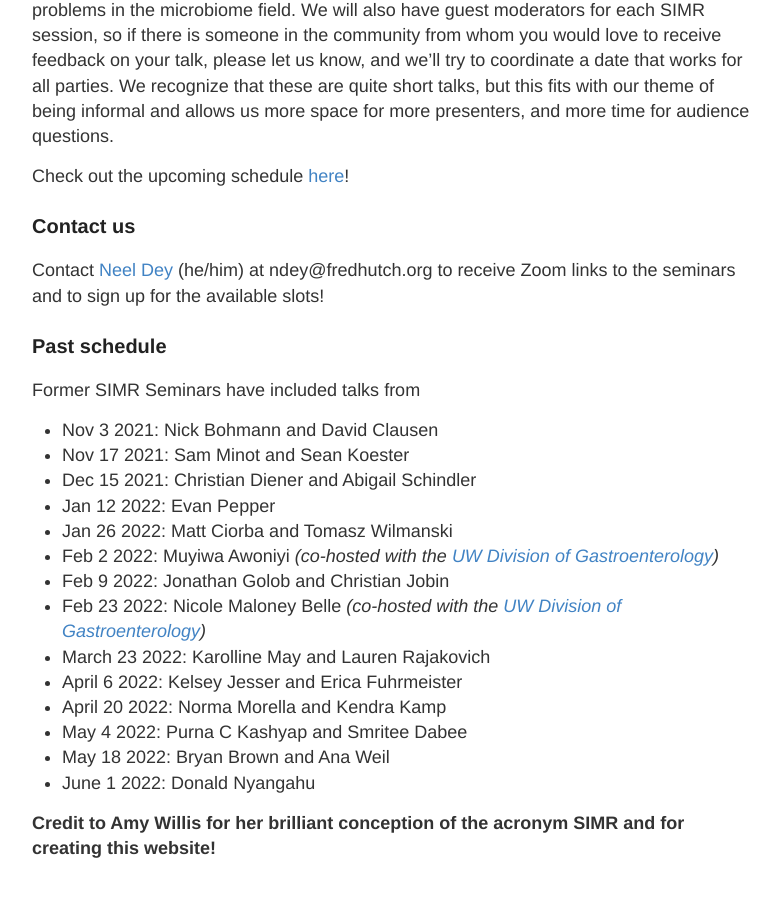
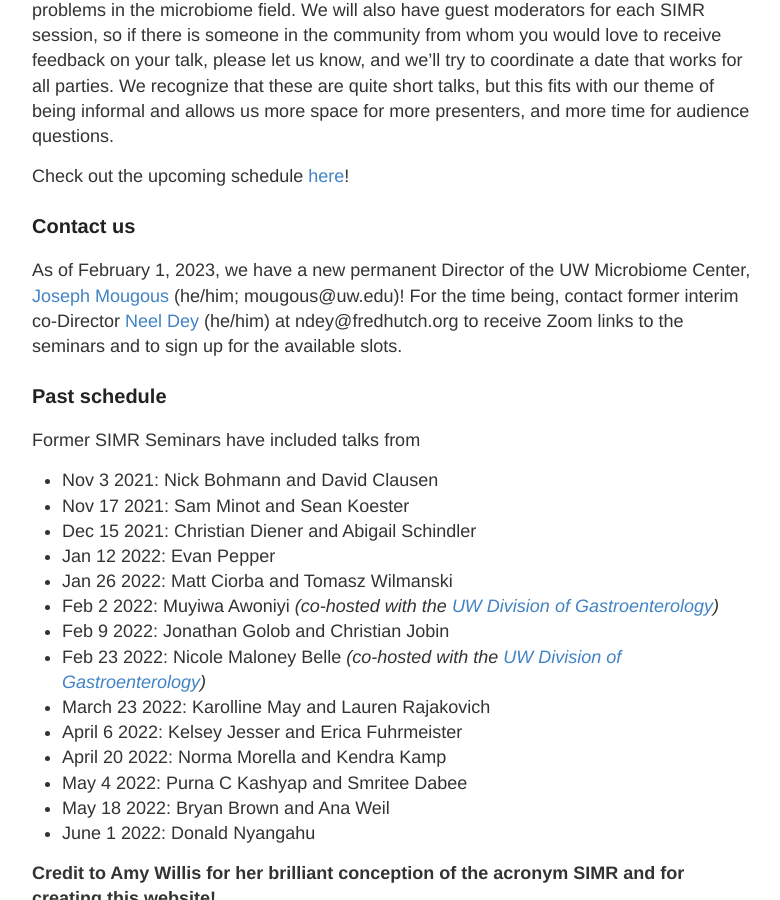
Before and after one commit to SIMR-seminars/SIMR-seminars.github.io, a Jekyll site: the page built from about.md, in a window 1280 px wide and 900 px high, scrolled down 644 px. Shown: the whole window, without its empty margins (248-1028 px from the left). Built offline with Jekyll 4.4.1, drawn with Linux system fonts in a browser that asks for light colours.

Commit message:
updated About, Past schedule

```diff
--- a/about.md
+++ b/about.md
@@ -18,7 +18,7 @@ Check out the upcoming schedule [here](https://simr-seminars.github.io/)!
 
 ### Contact us
 
-Contact [Neel Dey](https://www.fredhutch.org/en/faculty-lab-directory/dey-neelendu.html) (he/him) at ndey@fredhutch.org to receive Zoom links to the seminars and to sign up for the available slots!
+As of February 1, 2023, we have a new permanent Director of the UW Microbiome Center, [Joseph Mougous](https://mougouslab.org) (he/him; mougous@uw.edu)! For the time being, contact former interim co-Director [Neel Dey](https://www.fredhutch.org/en/faculty-lab-directory/dey-neelendu.html) (he/him) at ndey@fredhutch.org to receive Zoom links to the seminars and to sign up for the available slots.
 
 ### Past schedule
 
```
